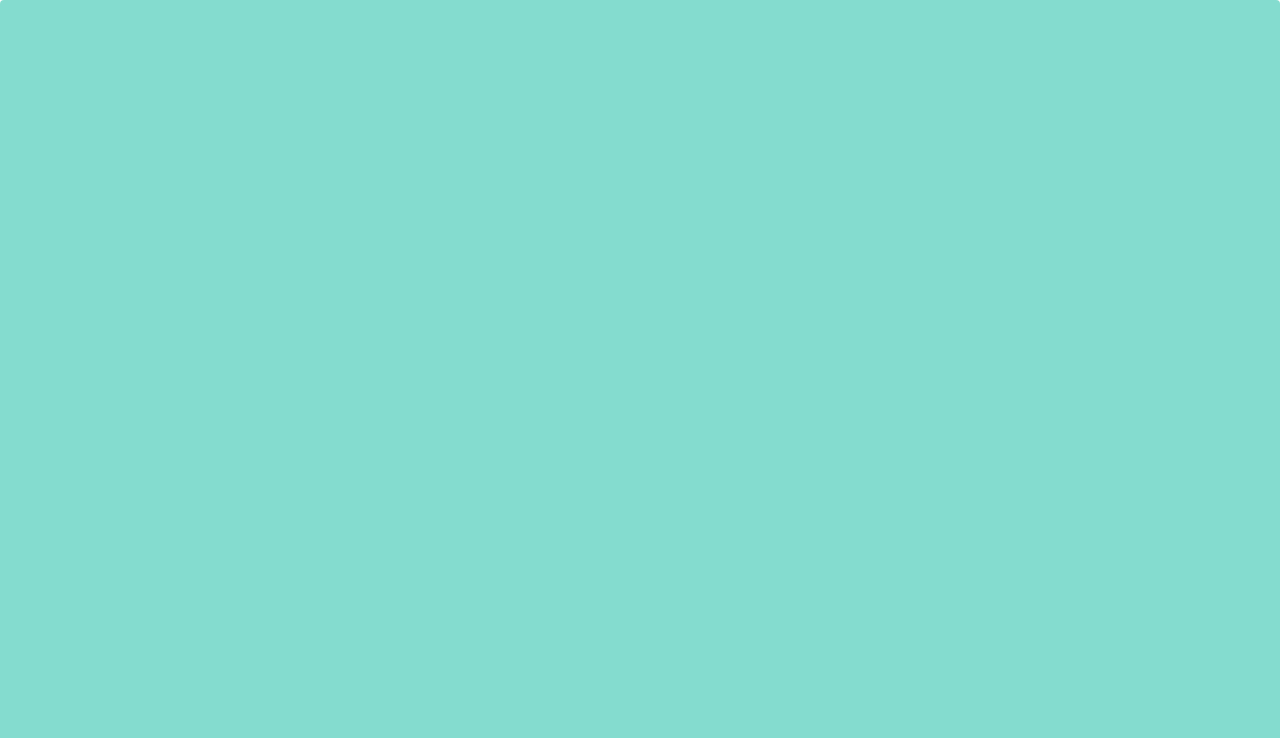
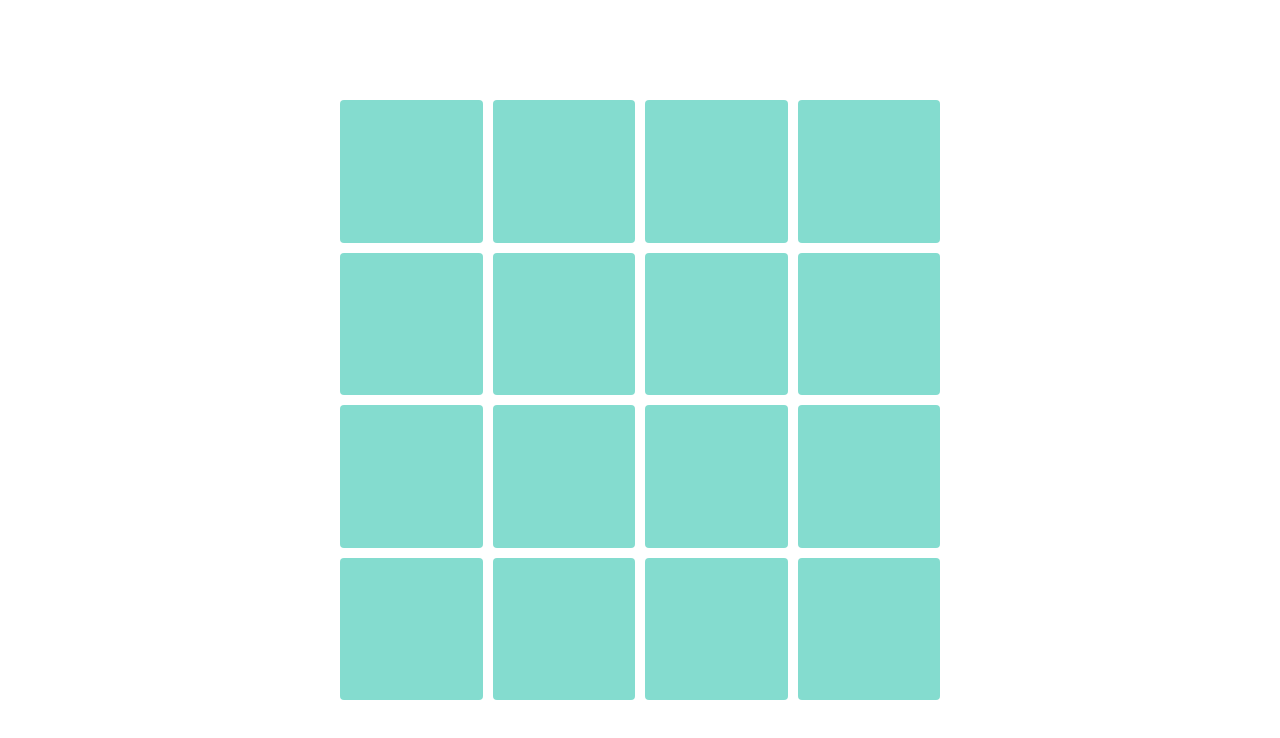
Before and after one commit to EmmanuelArenas/memory-game, a React (Create React App) app: page / in a window 1280 px wide. Shown: the top 738 px of the page. Built offline with nearby package versions, Linux system fonts and the light colour scheme.

Commit message:
Board.css

```diff
--- a/src/components/Board/Board.css
+++ b/src/components/Board/Board.css
@@ -0,0 +1,7 @@
+.board {
+  display: grid;
+  grid-template-columns: repeat(4, 1fr);
+  grid-gap: 10px;
+  max-width: 600px;
+  margin: 100px auto;
+}
```
